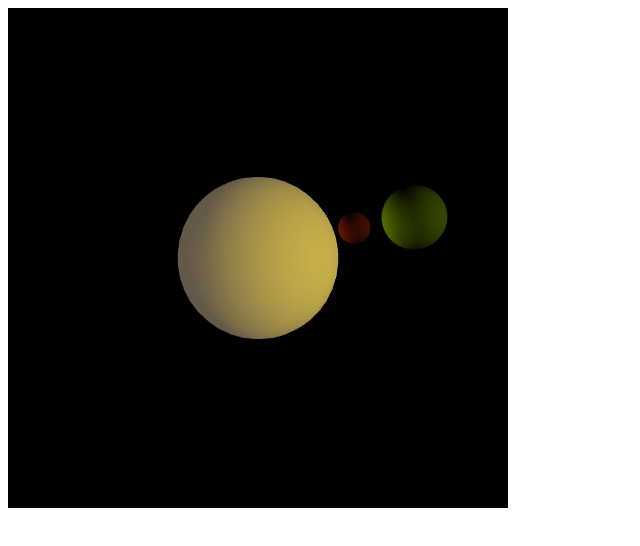
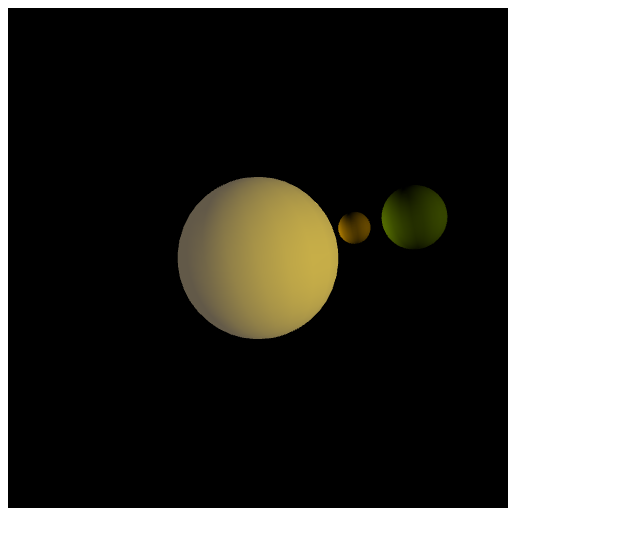
Before and after one commit to epartakki/solarsystem, a plain HTML site: page index.html in a window 1280 px wide. Shown: the whole page, without its empty margins (0-640 px from the left). Drawn offline with Linux system fonts and the light colour scheme; animation ran at ten frames a second.

Commit message:
Update index.html

```diff
--- a/index.html
+++ b/index.html
@@ -21,7 +21,7 @@
         // The renderer has already been created before this function is called.
         function createWorld() {
 
-            renderer.setClearColor(0); // Set background color (0, or 0x000000, is black).
+        renderer.setClearColor(0); // Set background color (0, or 0x000000, is black).
         scene = new THREE.Scene(); // Create a new scene which we can add objects to.
         // create a camera, sitting on the positive z-axis.  The camera is not part of the scene.
         camera = new THREE.PerspectiveCamera(45, canvas.width/canvas.height, 0.1, 300);
@@ -69,7 +69,7 @@
 
         // create moon's material
         var sphereGeometry = new THREE.SphereGeometry(moonRadius, moonSegments, moonRings);
-        var sphereMaterial = new THREE.MeshLambertMaterial({ color: "brown" });
+        var sphereMaterial = new THREE.MeshLambertMaterial({ color: "gold" });
         moon = new THREE.Mesh(sphereGeometry, sphereMaterial);
 
         // add sun to scene
```
